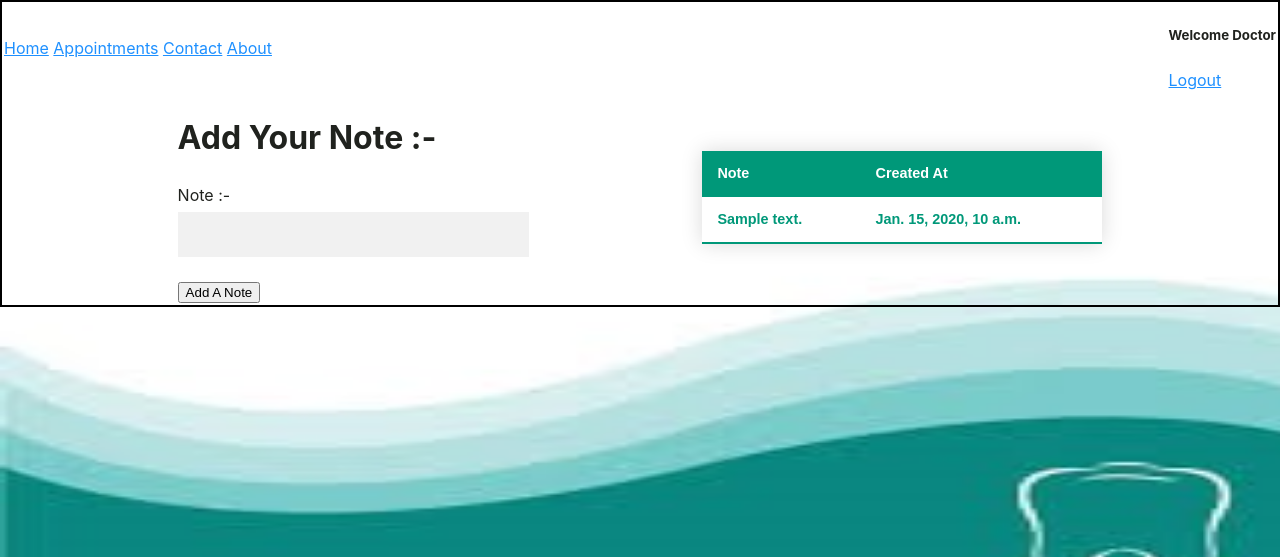
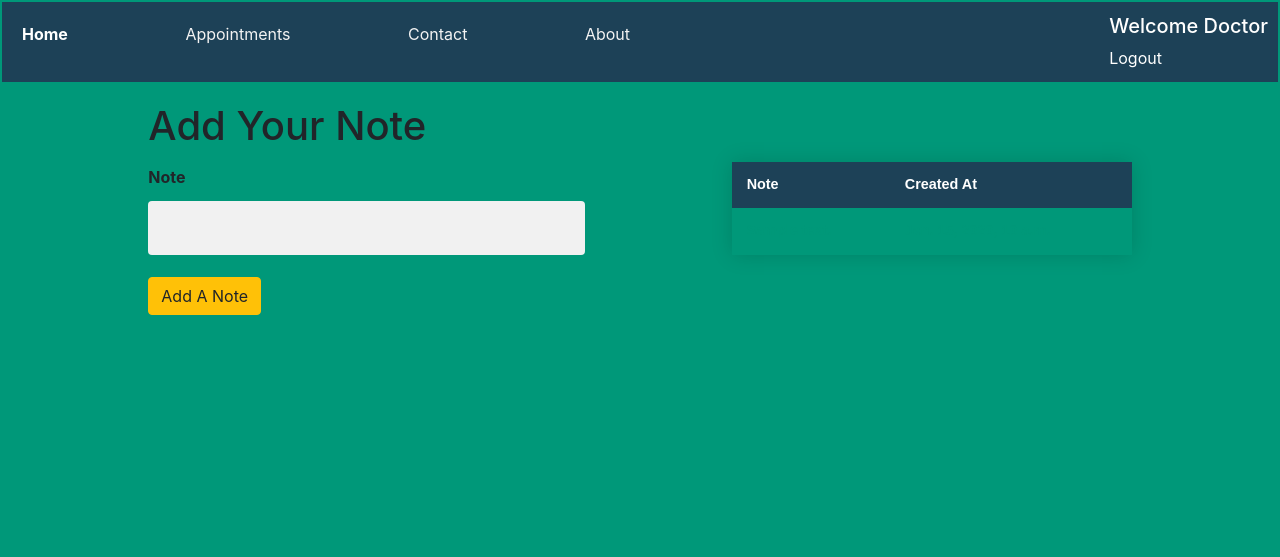
Before and after one commit to YazanBahbouh/Solo-Project, a Django app: template medicalSystemApp/templates/MidNotes.html in a window 1280 px wide. Shown: the top 557 px of the page. Run offline with Django 3.2, Linux system fonts and the light colour scheme; the template is opened without the code that fills it: most values are stand-ins (such as "Sample title", 1, 10 or a date in 2020); some libraries are stand-ins or nearby versions.

Commit message:
UI Enhancement

```diff
--- a/medicalSystemApp/templates/MidNotes.html
+++ b/medicalSystemApp/templates/MidNotes.html
@@ -7,6 +7,8 @@
     <meta name="viewport" content="width=device-width, initial-scale=1.0">
     {% load static %}
     <link rel="stylesheet" href="{% static 'css/style.css' %}">
+    <link rel="stylesheet" href="https://cdn.jsdelivr.net/npm/bootstrap@4.0.0/dist/css/bootstrap.min.css" integrity="sha384-Gn5384xqQ1aoWXA+058RXPxPg6fy4IWvTNh0E263XmFcJlSAwiGgFAW/dAiS6JXm" crossorigin="anonymous">
+
     <title>Dental Notes</title>
 </head>
 <style>
@@ -32,7 +34,7 @@
     }
 
     .styled-table thead tr {
-        background-color: #009879;
+        background-color: #1d4157;
         color: #ffffff;
         text-align: left;
     }
@@ -60,37 +62,67 @@
     }
 
     .example {
-        border: 2px solid black;
         padding: 2px;
-        background: url("/static/img/logo.jpeg");
-        background-repeat: no-repeat;
-        background-size: 1350px 650px;
+        background-color: #009879;
     }
+    .flex-container, .nav-links, .nav {
+    display: flex;
+    justify-content: space-between;
+    align-items: center;
+    padding: 10px;
+}
+
+.nav {
+    height: 80px;
+    background-color: #1d4157;
+    color: #fff;
+    margin-bottom: 20px;
+}
+
+.nav-links {
+    width: 50%;
+    list-style-type: none;
+    align-items: center;
+}
+
+.nav-links a {
+    color: #f3f3f3;
+    text-decoration: none;
+}
+
+.nav-links a.active {
+    color: #fff;
+    font-weight: bold;
+}
+
+h5{
+    color: white;
+}
 </style>
 
 <body class="example">
-    <nav class="nav-tabs nav-link flex-start">
-        <div>
+    <div class="nav">
+        <ul class="nav-links">
             <a class="active" href="{% url 'medicine:dashboard' %}">Home</a>
             <a href="#appointments">Appointments</a>
             <a href="#contact">Contact</a>
             <a href="#about">About</a>
-        </div>
+        </ul>
         <div>
-            <h5>Welcome Doctor {{ request.session.username }}</h5>
+            <h5 >Welcome Doctor {{ request.session.username }}</h5>
             <div>
-                <a href="{% url 'medicine:destroy' %}">Logout</a>
+                <a style="color: white" href="{% url 'medicine:destroy' %}">Logout</a>
             </div>
         </div>
-    </nav>
+    </div>
     <div class="flex">
         <div>
-            <h1 class=""> Add Your Note :- </h1>
+            <h1 class=""> Add Your Note</h1>
             <form action="{% url 'medicine:MidNotes' id %}" method="post">
                 {% csrf_token %}
-                <label for="desc" class="col-form-label">Note :-</label>
+                <label for="desc" class="col-form-label"><b>Note</b></label>
                 <input type="text" name="desc" id="desc" class="form-control">
-                <button type="submit" class="btn btn-secondary btn-sm">Add A Note</button>
+                <button type="submit" class="btn btn-warning">Add A Note</button>
             </form>
         </div>
         <table class="styled-table">
--- a/medicalSystemApp/templates/photoGallery.html
+++ b/medicalSystemApp/templates/photoGallery.html
@@ -103,7 +103,7 @@
             </div>
         </form>
     </div>
-    <div class="m-5">
+    <div class="m-3 col-7">
         {% for i in allPhoto %}
         <div class="active-row mr-3">
             <h6>Create At : {{ i.createAt }}</h6>
```
Also changed, not shown: db.sqlite3.
